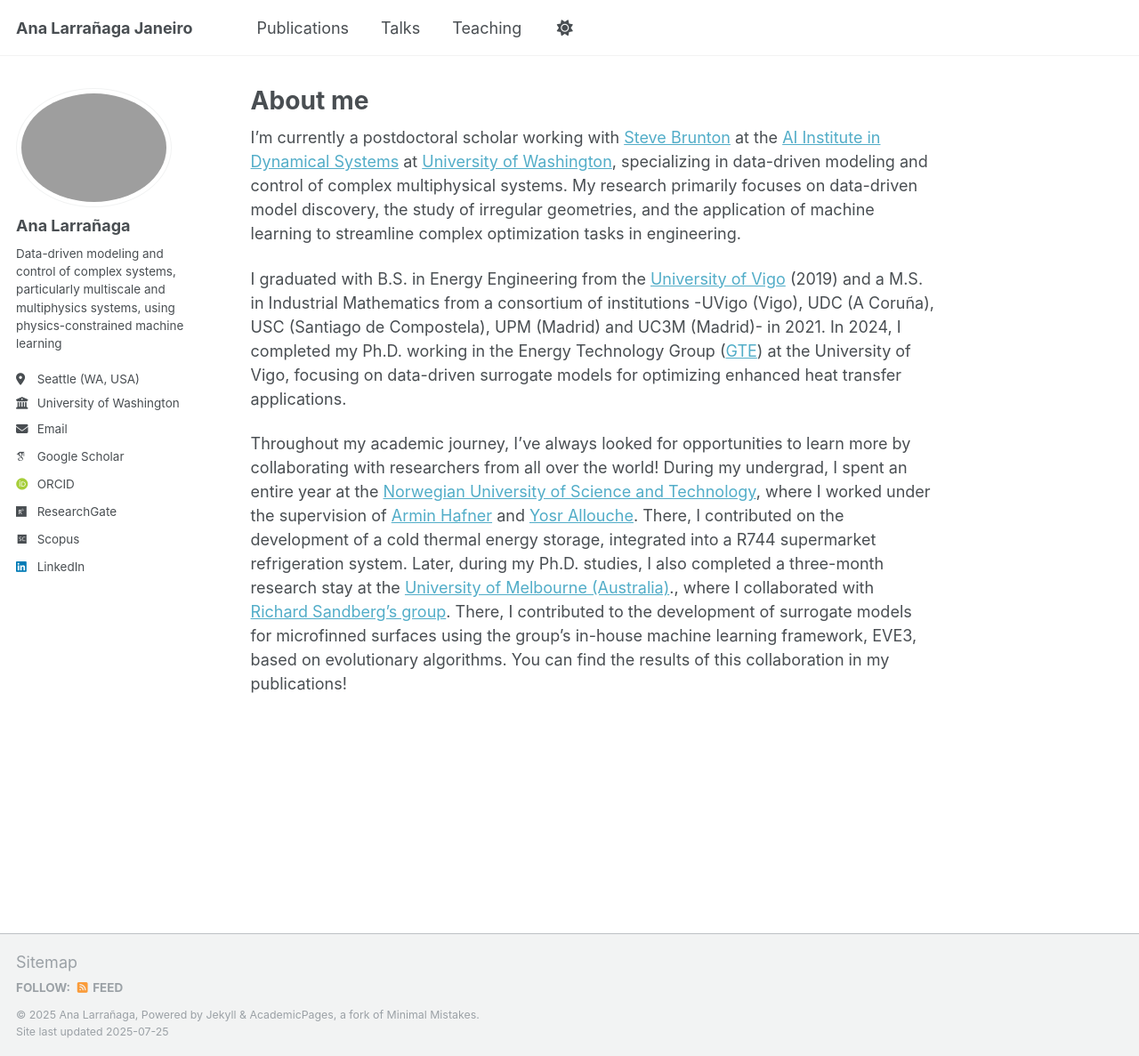
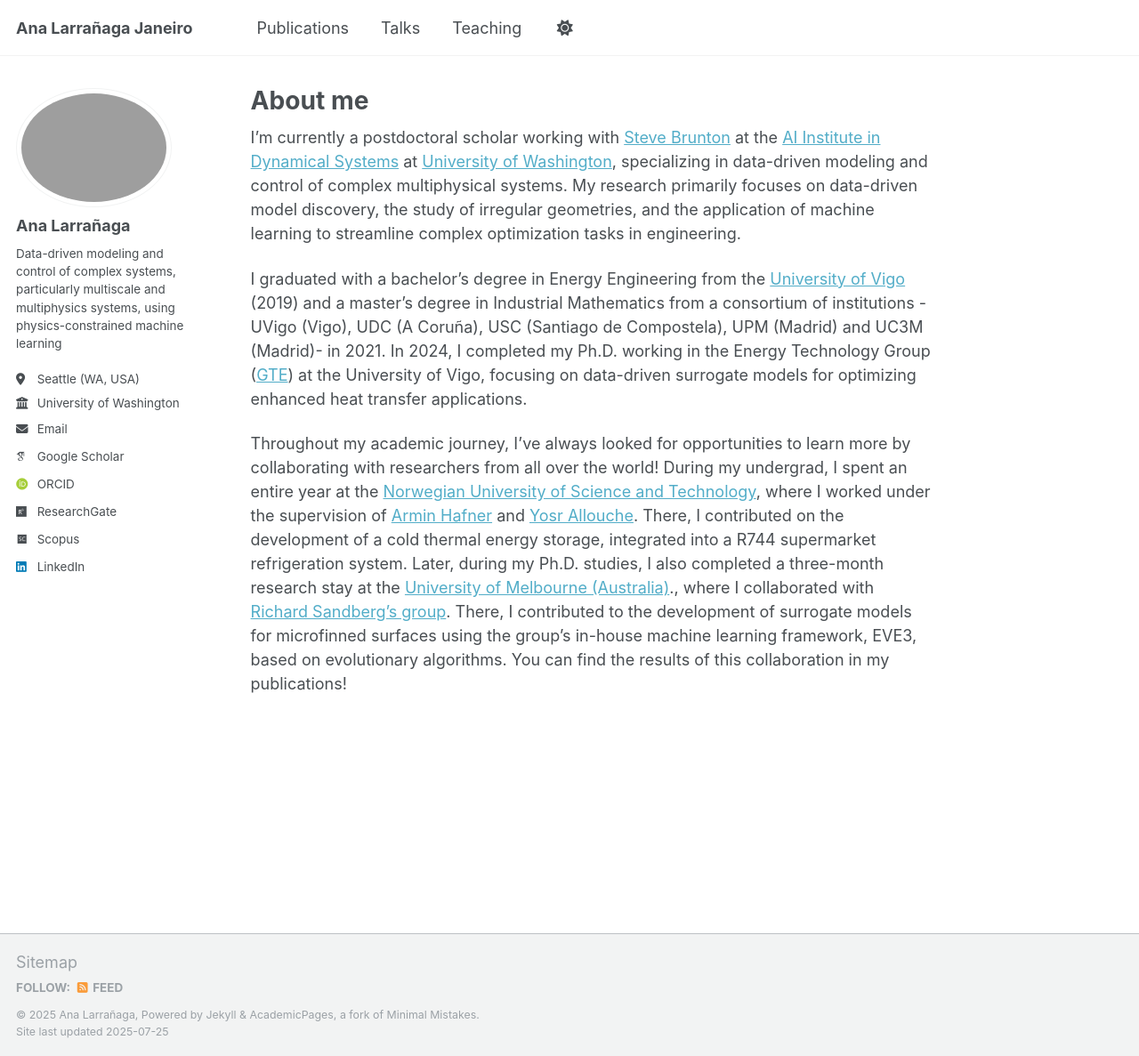
Before and after one commit to alarran/alarran.github.io, a Jekyll site: the page built from _pages/about.md, in a window 1280 px wide and 1187 px high. Shown: the whole window at 89% size. Built offline with Jekyll 4.4.1, drawn with Linux system fonts in a browser that asks for light colours; some web fonts are replaced; a script that is not in the unit is left out.

Commit message:
Update about.md

```diff
--- a/_pages/about.md
+++ b/_pages/about.md
@@ -9,6 +9,6 @@ redirect_from:
 ---
 I'm currently a postdoctoral scholar working with <a href="https://www.eigensteve.com/">Steve Brunton</a> at the <a href="https://dynamicsai.org/">AI Institute in Dynamical Systems</a> at <a href="https://www.me.washington.edu/">University of Washington</a>, specializing in data-driven modeling and control of complex multiphysical systems. My research primarily focuses on data-driven model discovery, the study of irregular geometries, and the application of machine learning to streamline complex optimization tasks in engineering.
 
-I graduated with B.S. in Energy Engineering from the <a href="https://www.uvigo.gal/en">University of Vigo</a> (2019) and a M.S. in Industrial Mathematics from a consortium of institutions -UVigo (Vigo), UDC (A Coruña), USC (Santiago de Compostela), UPM (Madrid) and UC3M (Madrid)- in 2021. In 2024, I completed my Ph.D. working in the Energy Technology Group (<a href="[https://www.uvigo.gal/en](https://www.linkedin.com/company/gteuvigo/posts/?feedView=all)">GTE</a>) at the University of Vigo, focusing on data-driven surrogate models for optimizing enhanced heat transfer applications.
+I graduated with a bachelor's degree in Energy Engineering from the <a href="https://www.uvigo.gal/en">University of Vigo</a> (2019) and a master's degree in Industrial Mathematics from a consortium of institutions -UVigo (Vigo), UDC (A Coruña), USC (Santiago de Compostela), UPM (Madrid) and UC3M (Madrid)- in 2021. In 2024, I completed my Ph.D. working in the Energy Technology Group (<a href="[https://www.uvigo.gal/en](https://www.linkedin.com/company/gteuvigo/posts/?feedView=all)">GTE</a>) at the University of Vigo, focusing on data-driven surrogate models for optimizing enhanced heat transfer applications.
 
 Throughout my academic journey, I've always looked for opportunities to learn more by collaborating with researchers from all over the world! During my undergrad, I spent an entire year at the <a href="https://www.ntnu.edu/">Norwegian University of Science and Technology</a>, where I worked under the supervision of <a href="https://www.ntnu.edu/employees/armin.hafner)">Armin Hafner</a> and <a href="https://www.linkedin.com/in/yosr-allouche-ph-d-6465831b/?originalSubdomain=fr)">Yosr Allouche</a>. There, I contributed on the development of a cold thermal energy storage, integrated into a R744 supermarket refrigeration system. Later, during my Ph.D. studies, I also completed a three-month research stay at the <a href="https://www.unimelb.edu.au/">University of Melbourne (Australia)</a>., where I collaborated with <a href="https://findanexpert.unimelb.edu.au/profile/742813-richard-sandberg">Richard Sandberg’s group</a>. There, I contributed to the development of surrogate models for microfinned surfaces using the group's in-house machine learning framework, EVE3, based on evolutionary algorithms. You can find the results of this collaboration in my publications!
```
